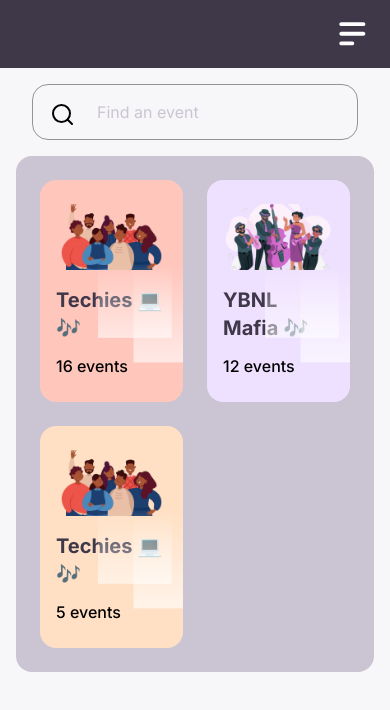
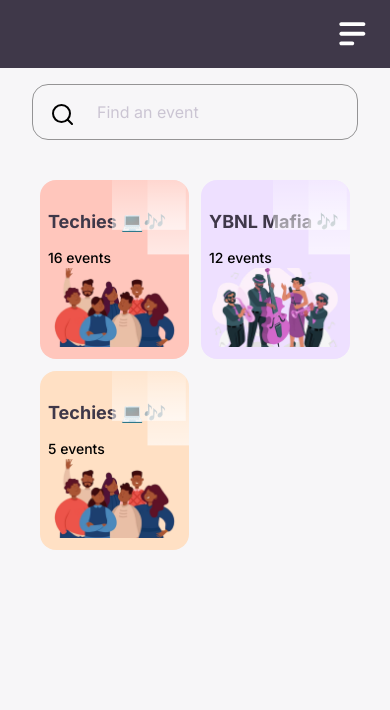
Before and after one commit to codeReaper0/event-webapp2, a Next.js app: page /people in a window 390 px wide. Shown: the top 710 px of the page. Built offline with nearby package versions, Linux system fonts and the light colour scheme.

Commit message:
fix: people card mobile responsiveness

```diff
--- a/components/myPeopleCard.tsx
+++ b/components/myPeopleCard.tsx
@@ -37,17 +37,17 @@
     <Link
       href="people-details"
       key={index}
-      className={`py-6 px-4 rounded-2xl ${item.bg}`}
+      className={`py-3 px-2 sm:py-6 sm:px-4 flex flex-col rounded-2xl ${item.bg} overflow-hidden`}
     >
-      <Image src={item.imgSrc} className="w-full" alt="" />
+      <Image src={item.imgSrc} className="w-full order-last md:order-first" alt="" />
       <div className="relative mt-4 flex justify-between gap-3">
         <span className="text-black font-sans font-medium text-base">
-          <h2 className="font-montserrat text-xl font-bold text-[#3F3849]">
+          <h2 className="font-montserrat text-lg sm:text-xl font-bold text-[#3F3849]">
             {item.name}
           </h2>
-          <h6 className="mt-3">{item.events} events</h6>
+          <h6 className="mt-3 text-sm sm:text-base">{item.events} events</h6>
         </span>
-        <div className="absolute top-[-52px] right-[-16px]">
+        <div className="absolute top-[-82px] sm:top-[-32px] right-[-16px]">
           <GroupRectangleSVG />
         </div>
       </div>
@@ -56,8 +56,8 @@
 
   return (
     /* My People Card Container */
-    <div className="p-6 bg-secondary rounded-2xl">
-      <div className="grid grid-cols-2 xl:grid-cols-3 gap-6">{cardData}</div>
+    <div className="p-6 md:bg-secondary rounded-2xl">
+      <div className="grid grid-cols-2 xl:grid-cols-3 gap-3 sm:gap-6">{cardData}</div>
     </div>
   );
 };
```
